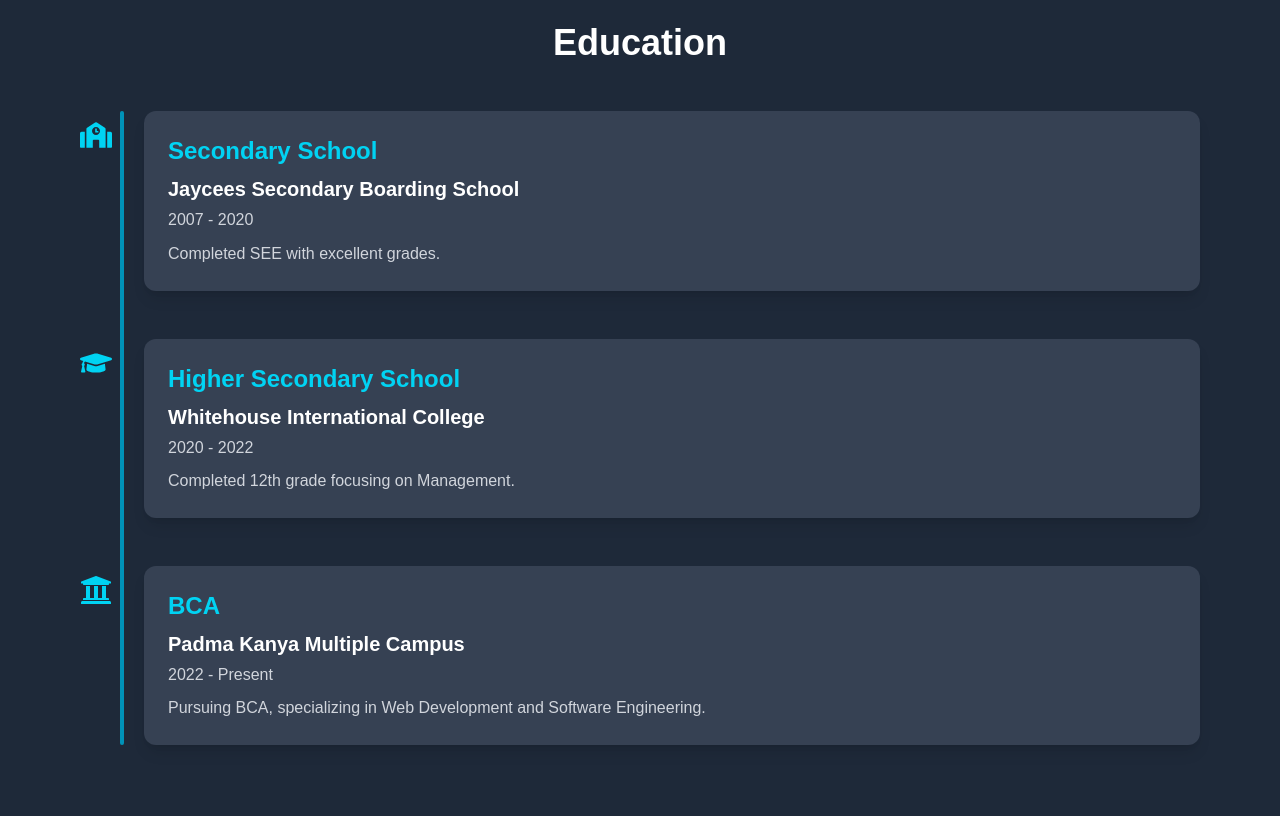
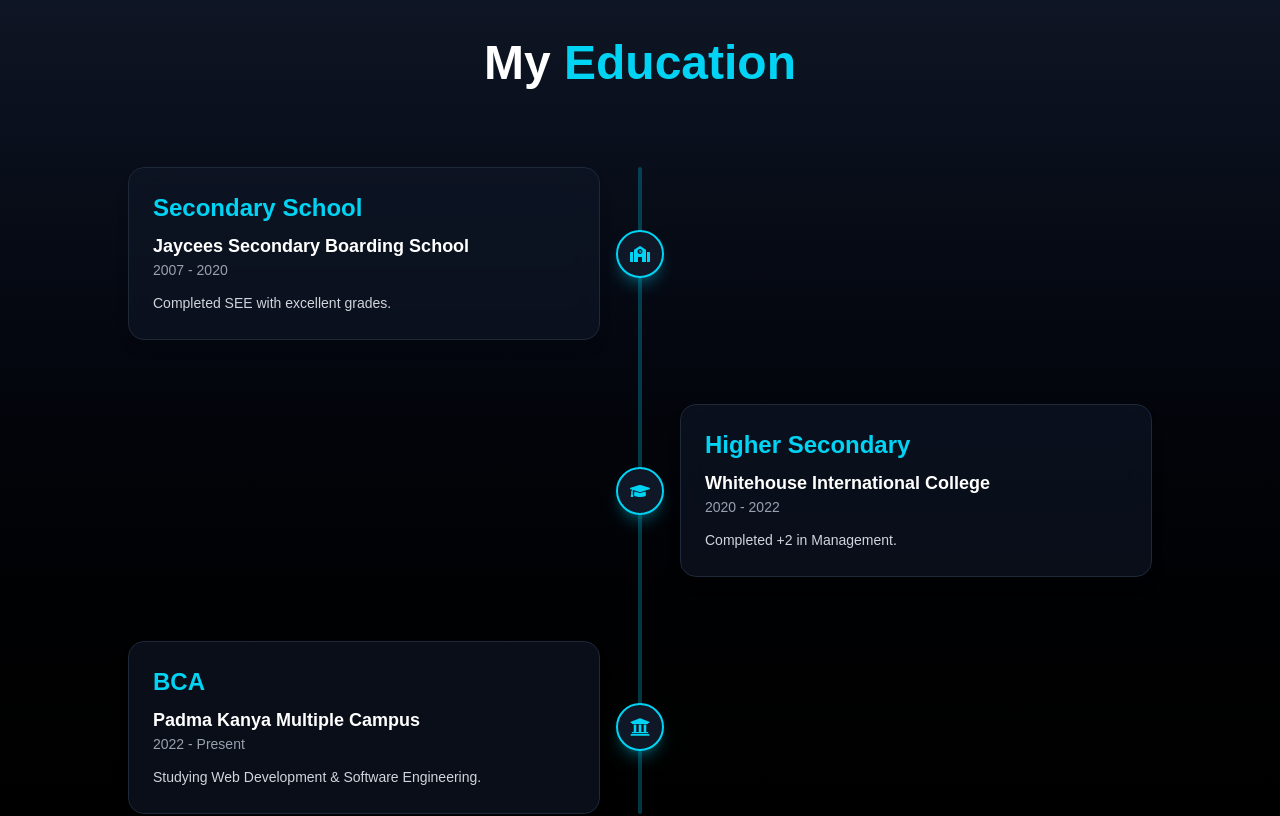
Before and after one commit to Khushbumandal2060/Portfolio, a Next.js app in the folder portfolio-ts/: page / in a window 1280 px wide. Shown: the part 3440-4256 px from the top of the page. Built offline with nearby package versions, Linux system fonts and the light colour scheme.

Commit message:
changed layout

```diff
--- a/portfolio-ts/src/components/Education.tsx
+++ b/portfolio-ts/src/components/Education.tsx
@@ -9,49 +9,81 @@
       institution: "Jaycees Secondary Boarding School",
       duration: "2007 - 2020",
       description: "Completed SEE with excellent grades.",
-            icon: <FaSchool className="text-cyan-400 w-6 h-6 md:w-8 md:h-8" />,
+      icon: <FaSchool />,
     },
     {
-            level: "Higher Secondary School",
+      level: "Higher Secondary",
       institution: "Whitehouse International College",
       duration: "2020 - 2022",
-            description: "Completed 12th grade focusing on Management.",
-            icon: <FaGraduationCap className="text-cyan-400 w-6 h-6 md:w-8 md:h-8" />,
+      description: "Completed +2 in Management.",
+      icon: <FaGraduationCap />,
     },
     {
       level: "BCA",
       institution: "Padma Kanya Multiple Campus",
       duration: "2022 - Present",
-            description: "Pursuing BCA, specializing in Web Development and Software Engineering.",
-            icon: <FaUniversity className="text-cyan-400 w-6 h-6 md:w-8 md:h-8" />,
+      description: "Studying Web Development & Software Engineering.",
+      icon: <FaUniversity />,
     },
   ];
 
   return (
-        <section id="education" className="py-20 bg-gray-800 text-white px-6 md:px-20">
-            <h2 className="text-3xl md:text-4xl font-bold mb-12 text-center">Education</h2>
+    <section className="py-24 bg-gradient-to-b from-gray-900 to-black text-white px-6 md:px-20">
 
-            <div className="flex flex-col relative gap-12 before:absolute before:top-0 before:left-10 before:h-full before:w-1 before:bg-cyan-600 before:rounded">
-                {educationData.map((edu, index) => (
+      {/* Heading */}
+      <h2 className="text-4xl md:text-5xl font-bold text-center mb-20">
+        My <span className="text-cyan-400">Education</span>
+      </h2>
+
+      <div className="relative max-w-5xl mx-auto">
+
+        {/* Timeline Line */}
+        <div className="absolute left-1/2 transform -translate-x-1/2 w-1 bg-cyan-500/30 h-full rounded"></div>
+
+        {/* Timeline Items */}
+        {educationData.map((edu, index) => {
+          const isLeft = index % 2 === 0;
+
+          return (
             <motion.div
               key={index}
-                        initial={{ opacity: 0, x: -50 }}
+              initial={{ opacity: 0, x: isLeft ? -80 : 80 }}
               whileInView={{ opacity: 1, x: 0 }}
-                        transition={{ duration: 0.6, delay: index * 0.3 }}
-                        className="flex items-start gap-6 md:gap-8 relative"
+              transition={{ duration: 0.6, delay: index * 0.2 }}
+              className={`mb-16 flex flex-col md:flex-row items-center ${
+                isLeft ? "md:justify-start" : "md:justify-end"
+              }`}
             >
-                        {/* Icon */}
-                        <div className="flex-shrink-0 mt-1 md:mt-2">{edu.icon}</div>
 
-                        {/* Content */}
-                        <div className="bg-gray-700 rounded-xl p-6 shadow-lg hover:shadow-2xl transition w-full">
-                            <h3 className="text-xl md:text-2xl font-semibold mb-2 text-cyan-400">{edu.level}</h3>
-                            <p className="text-lg md:text-xl font-bold mb-1">{edu.institution}</p>
-                            <p className="text-gray-300 mb-2">{edu.duration}</p>
-                            <p className="text-gray-300">{edu.description}</p>
+              {/* Card */}
+              <div className={`w-full md:w-1/2 ${isLeft ? "md:pr-10" : "md:pl-10"}`}>
+                <div className="bg-gray-900/60 backdrop-blur-lg border border-gray-800 rounded-2xl p-6 shadow-lg hover:shadow-cyan-500/20 hover:border-cyan-400 transition duration-300">
+
+                  <h3 className="text-xl md:text-2xl font-bold text-cyan-400 mb-2">
+                    {edu.level}
+                  </h3>
+
+                  <p className="text-lg font-semibold">{edu.institution}</p>
+
+                  <p className="text-sm text-gray-400 mb-3">{edu.duration}</p>
+
+                  <p className="text-gray-300 text-sm leading-relaxed">
+                    {edu.description}
+                  </p>
+
                 </div>
+              </div>
+
+              {/* Center Icon */}
+              <div className="absolute left-1/2 transform -translate-x-1/2 flex items-center justify-center">
+                <div className="w-12 h-12 rounded-full bg-gray-900 border-2 border-cyan-400 flex items-center justify-center text-cyan-400 text-xl shadow-lg shadow-cyan-500/30">
+                  {edu.icon}
+                </div>
+              </div>
+
             </motion.div>
-                ))}
+          );
+        })}
       </div>
     </section>
   );
```
Lines whose indentation alone changed are shown as unchanged.
